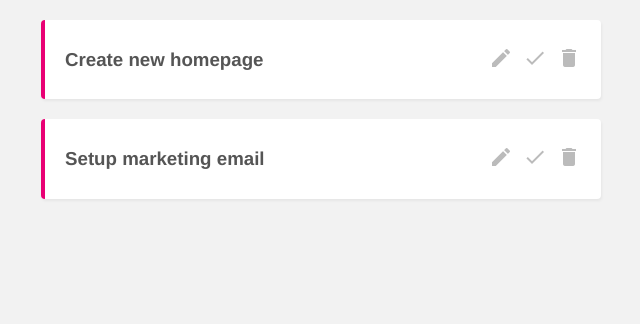
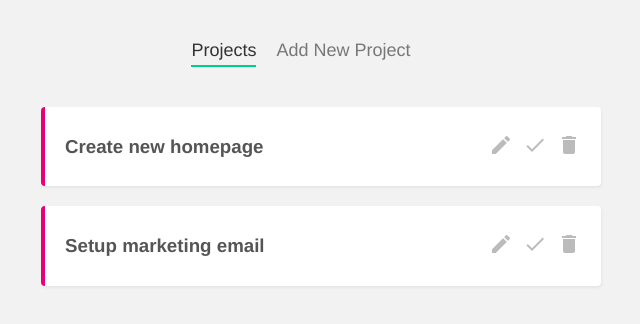
Before and after one commit to digaodev/vue-project-planner, a Vue app: page / in a window 1280 px wide. Shown: the top 324 px of the page, without its empty margins (339-979 px from the left). Built offline with nearby package versions, Linux system fonts and the light colour scheme; data requests are answered from the project's data file.

Commit message:
feat: add NavBar component.

```diff
--- a/src/App.vue
+++ b/src/App.vue
@@ -1,6 +1,15 @@
 <template>
+  <NavBar></NavBar>
   <router-view />
 </template>
+
+<script>
+import NavBar from "./components/NavBar.vue";
+
+export default {
+  components: { NavBar },
+};
+</script>
 
 <style>
 body {
@@ -14,4 +23,20 @@ body {
   margin: 0 auto;
   max-width: 600px;
 }
+.main-nav {
+  text-align: center;
+  margin: 40px auto;
+}
+.main-nav a {
+  display: inline-block;
+  text-decoration: none;
+  margin: 0 10px;
+  color: #777;
+  font-size: 18px;
+}
+a.router-link-active {
+  border-bottom: 2px solid #00ce89;
+  color: #333;
+  padding-bottom: 4px;
+}
 </style>
--- /dev/null
+++ b/src/components/NavBar.vue
@@ -0,0 +1,16 @@
+<template>
+  <nav class="main-nav">
+    <router-link :to="{ name: 'Home'}">Projects</router-link>
+    <router-link :to="{ name: 'AddProject'}">Add New Project</router-link>
+  </nav>
+</template>
+
+<script>
+export default {
+
+}
+</script>
+
+<style>
+
+</style>
--- a/src/views/Home.vue
+++ b/src/views/Home.vue
@@ -45,7 +45,10 @@ export default {
 };
 </script>
 
-<style scoped>
+<style>
+* {
+  box-sizing: border-box;
+}
 .list-item {
   list-style-type: none;
 }
```
